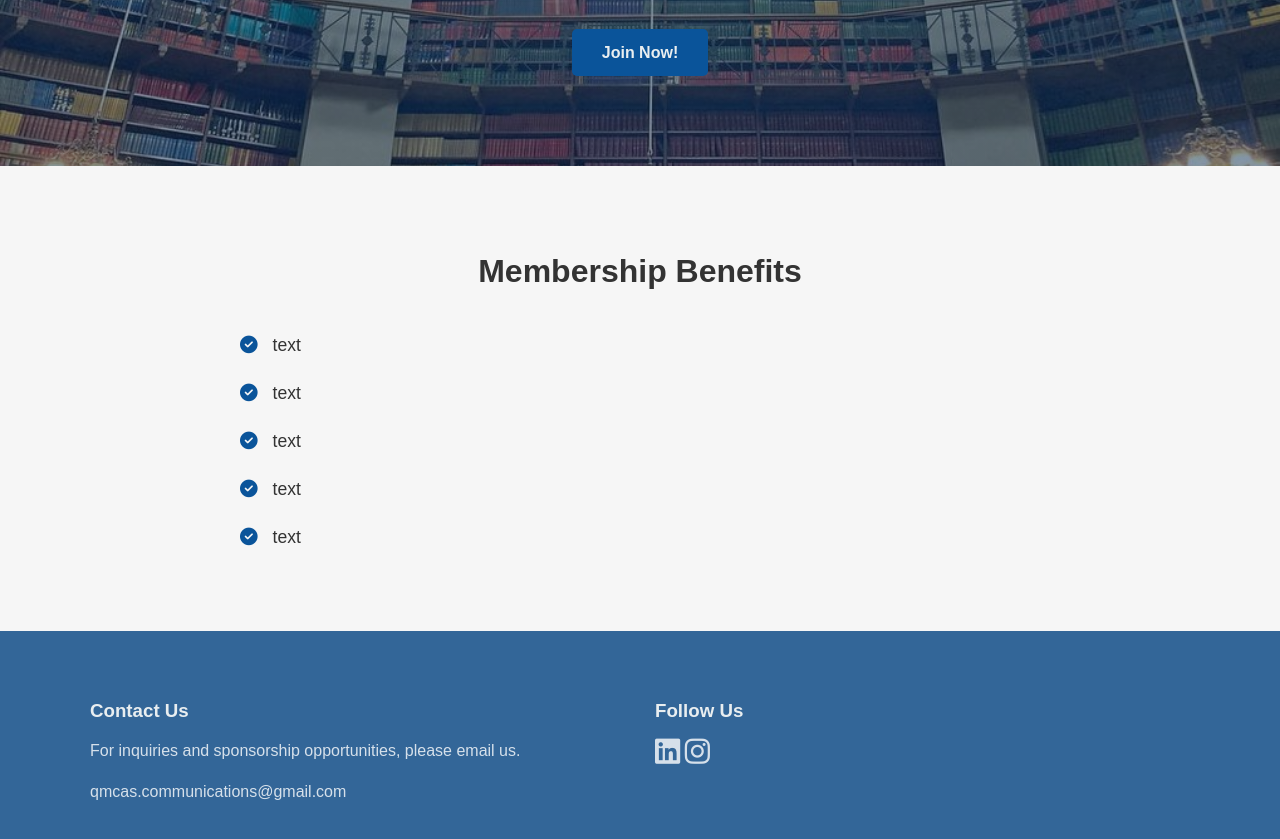
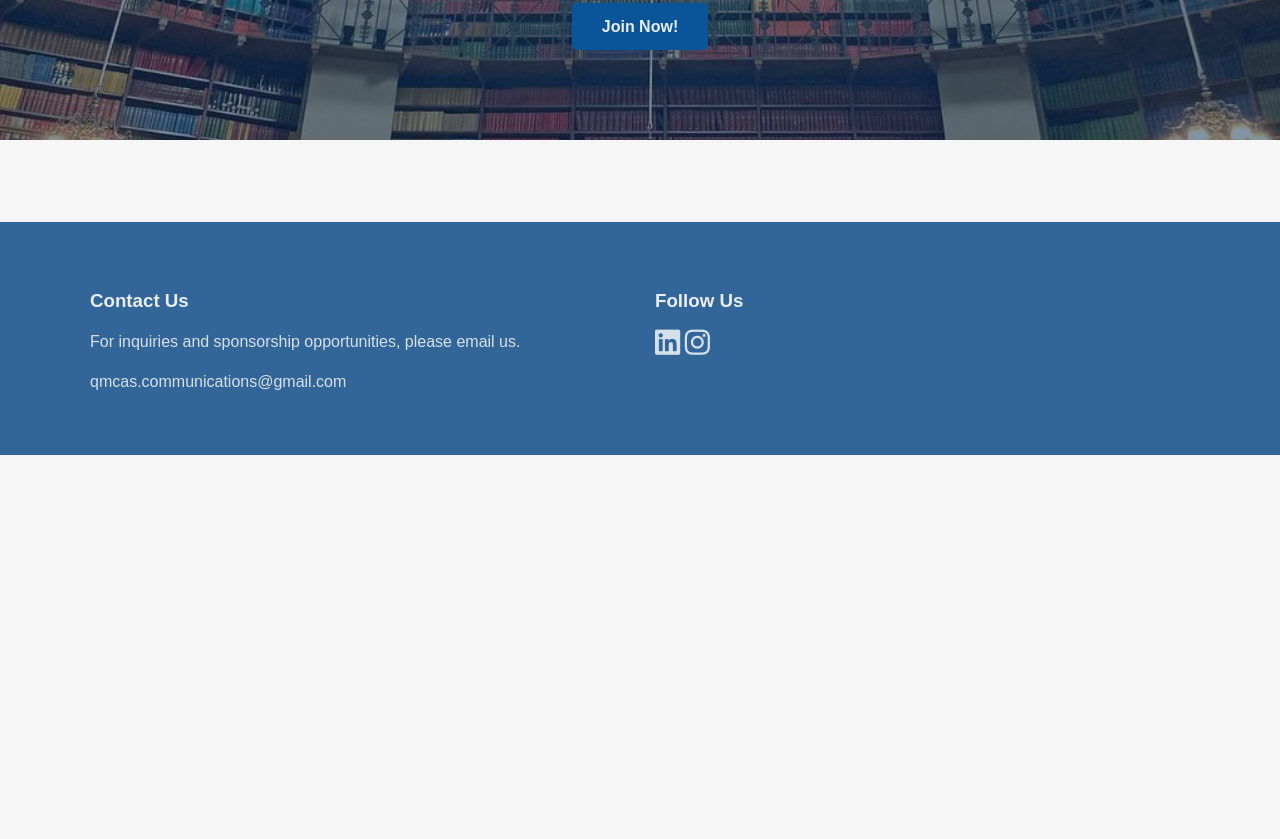
Before and after one commit to lukasm27/qmcas-website, a plain HTML site: page membership.html in a window 1280 px wide. Shown: the part 345-1184 px from the top of the page. After the commit the page ends 800 px from the top, so only its background shows below. Drawn offline with Linux system fonts and the light colour scheme.

Commit message:
removed membership benefits

```diff
--- a/membership.html
+++ b/membership.html
@@ -10,7 +10,6 @@
     <link rel="icon" type="image/png" href="images/favicon.png">
 
     <script src="https://kit.fontawesome.com/5c5946fe44.js" crossorigin="anonymous"></script>
-->
     <link rel="stylesheet" href="style.css">
 
 
@@ -42,7 +41,8 @@
                 <a href="https://www.qmsu.org/groups/9772/" class="cta-button" target="_blank">Join Now!</a>
             </div>
         </section>
-        <section class="benefits-section">
+        <!--MEMBERSHIP BENEFITS CURRENTLY NOT IN USE-->
+        <!--<section class="benefits-section">
             <div class="container">
                 <h2>Membership Benefits</h2>
                 <ul class="benefits-list">
@@ -53,7 +53,7 @@
                     <li><i class="fas fa-check-circle"></i> text</li>
                 </ul>
             </div>
-        </section>
+        </section>-->
 
 
     </main>
```
